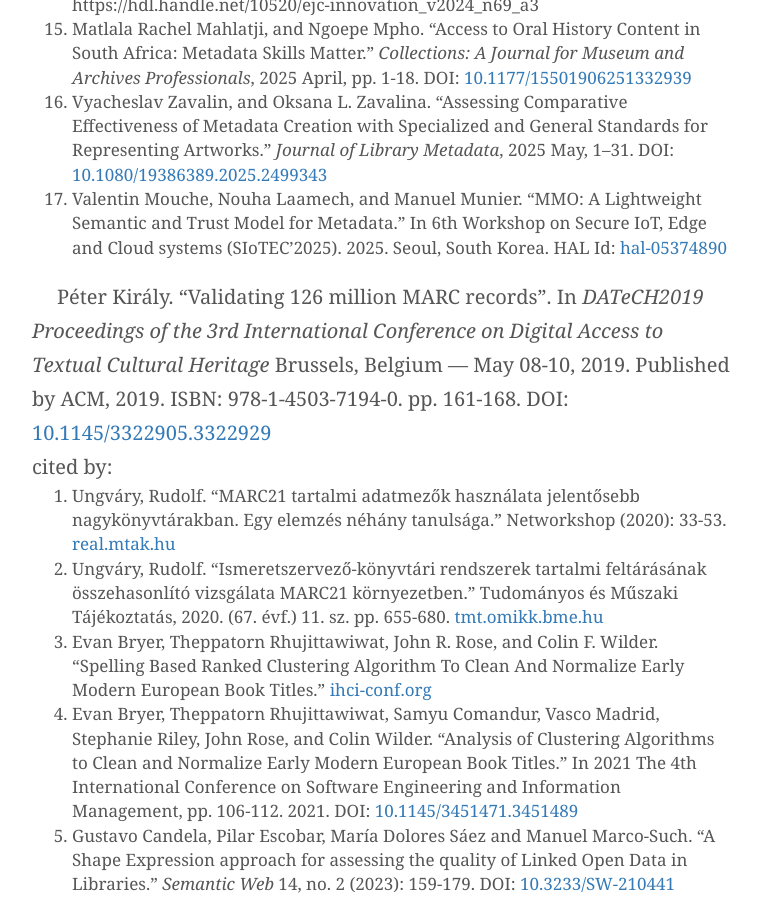
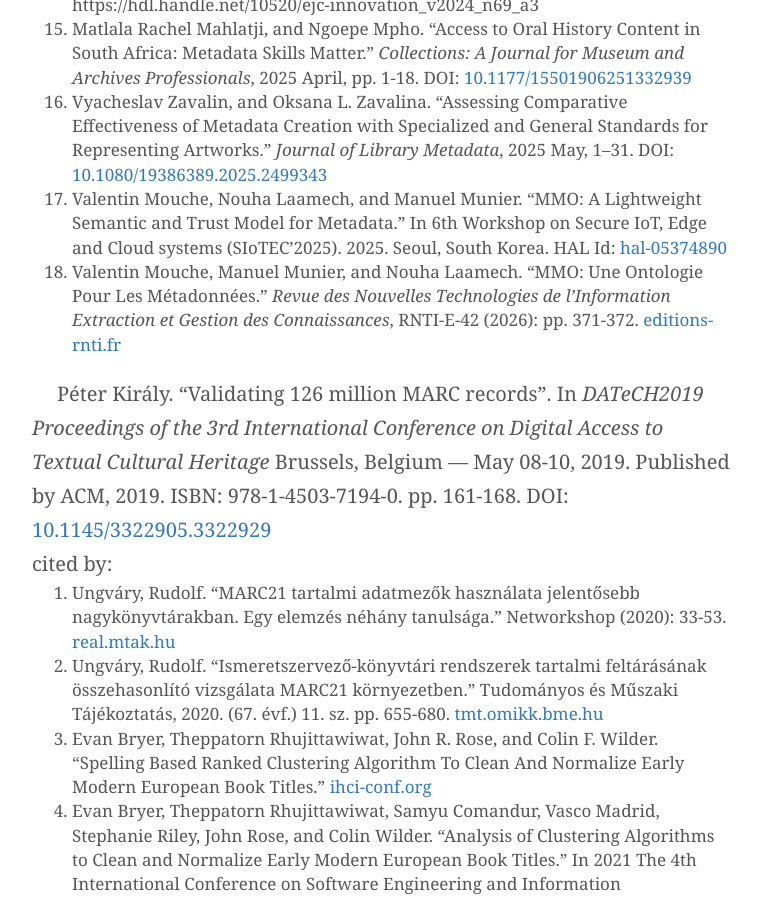
Before and after one commit to pkiraly/pkiraly.github.io, a Jekyll site: the page built from about.md, in a window 1280 px wide and 900 px high, scrolled down 13880 px. Shown: the whole window, without its empty margins (258-1019 px from the left). Built offline with Jekyll 4.4.1, drawn with Linux system fonts in a browser that asks for light colours; nearby versions of some CDN libraries; some web fonts are replaced; comment, search, counter and statistics services are not loaded; some of the changed lines change nothing that is shown; some of the changed text lies outside the part shown.

Commit message:
Mouche-Munier-Laamech, 2026

```diff
--- a/about.md
+++ b/about.md
@@ -151,7 +151,7 @@ cited by:<br/>
 31. B. V. Vishnu, Sharath S. Rao, and B. Netravathi. "An Interactive Framework for Querying Data from Large PDF Files." In 2023 International Conference on Recent Advances in Information Technology for Sustainable Development (ICRAIS), pp. 25-30. IEEE, 2023. DOI: [10.1109/ICRAIS59684.2023.10367090](https://doi.org/10.1109/ICRAIS59684.2023.10367090)
 32. Na Pang, Yue Yuan, Guangjian Li. "国外图书馆 开放元数据服务及其特点" (Open Metadata Service and Characteristics in Foreign Libraries) _Documentation, Information and Knowledge_, 2023 40 (1), pp. 112-123, DOI: [10.13366/j.dik.2023.01.112](https://doi.org/10.13366/j.dik.2023.01.112)
 33. Hamza Elkina, Mohamed Rida Sahib, and Taher Zaki. "Generic model of metadata management system for data lakes." _International Journal of Metadata, Semantics and Ontologies_ 16, no. 4 (2023): 315-328. DOI [10.1504/IJMSO.2023.140696](https://doi.org/10.1504/IJMSO.2023.140696)
-34. Vinit Kumar, Chandrappa, and N. S. Harinarayana. "Exploring dimensions of metadata quality assessment: A scoping review." _Journal of Librarianship and Information Science_ (2024) DOI: [10.1177/09610006241239080](https://doi.org/10.1177/09610006241239080)
+34. Vinit Kumar, Chandrappa, and N. S. Harinarayana. "Exploring dimensions of metadata quality assessment: A scoping review." _Journal of Librarianship and Information Science_ 2024. Volume 57, Issue 3. DOI: [10.1177/09610006241239080](https://doi.org/10.1177/09610006241239080)
 35. Sandra Isabel Arango-Vásquez, Bell Manrique-Losada, Beatriz Eugenia Quiceno-Castañeda and Fernando Moreira. "Rethinking the creation of open educational resources: a model for virtual learning platforms in higher education," _IEEE Revista Iberoamericana de Tecnologias del Aprendizaje_, 2024. DOI: [10.1109/RITA.2024.3458860](https://doi.org/10.1109/RITA.2024.3458860).
 
 
@@ -196,6 +196,7 @@ cited by:<br/>
 15. Matlala Rachel Mahlatji, and Ngoepe Mpho. “Access to Oral History Content in South Africa: Metadata Skills Matter.” _Collections: A Journal for Museum and Archives Professionals_, 2025 April, pp. 1-18. DOI: [10.1177/15501906251332939](https://doi.org/10.1177/15501906251332939)
 16. Vyacheslav Zavalin, and Oksana L. Zavalina. "Assessing Comparative Effectiveness of Metadata Creation with Specialized and General Standards for Representing Artworks." _Journal of Library Metadata_, 2025 May, 1–31. DOI: [10.1080/19386389.2025.2499343](https://doi.org/10.1080/19386389.2025.2499343)
 17. Valentin Mouche, Nouha Laamech, and Manuel Munier. "MMO: A Lightweight Semantic and Trust Model for Metadata." In 6th Workshop on Secure IoT, Edge and Cloud systems (SIoTEC'2025). 2025. Seoul, South Korea. HAL Id: [hal-05374890](https://univ-pau.hal.science/hal-05374890v1)
+18. Valentin Mouche, Manuel Munier, and Nouha Laamech. "MMO: Une Ontologie Pour Les Métadonnées." _Revue des Nouvelles Technologies de l’Information Extraction et Gestion des Connaissances_, RNTI-E-42 (2026): pp. 371-372. [editions-rnti.fr](https://editions-rnti.fr/index.php?inprocid=1003101)
 
 Péter Király. “Validating 126 million MARC records”. In *DATeCH2019 Proceedings of the 3rd International Conference on Digital Access to Textual Cultural Heritage* Brussels, Belgium — May 08-10, 2019. Published by ACM, 2019. ISBN: 978-1-4503-7194-0. pp. 161-168. DOI: [10.1145/3322905.3322929](https://doi.org/10.1145/3322905.3322929)<br/>
 cited by:<br/>
```
